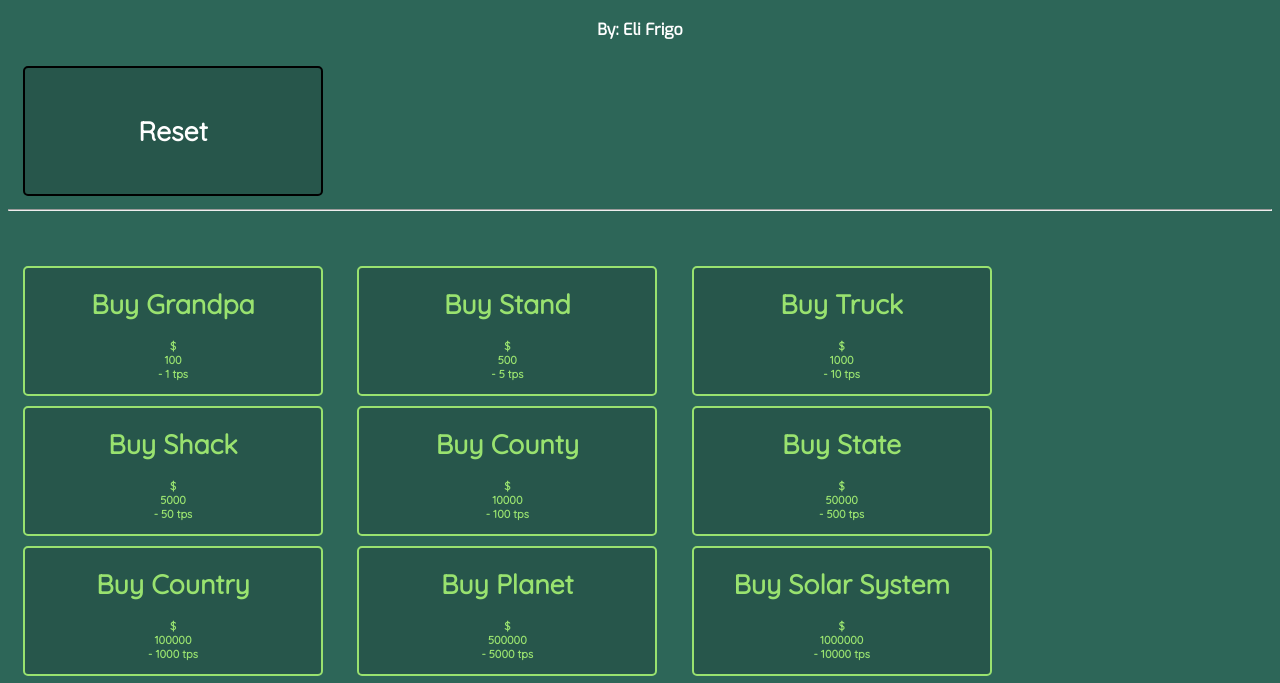
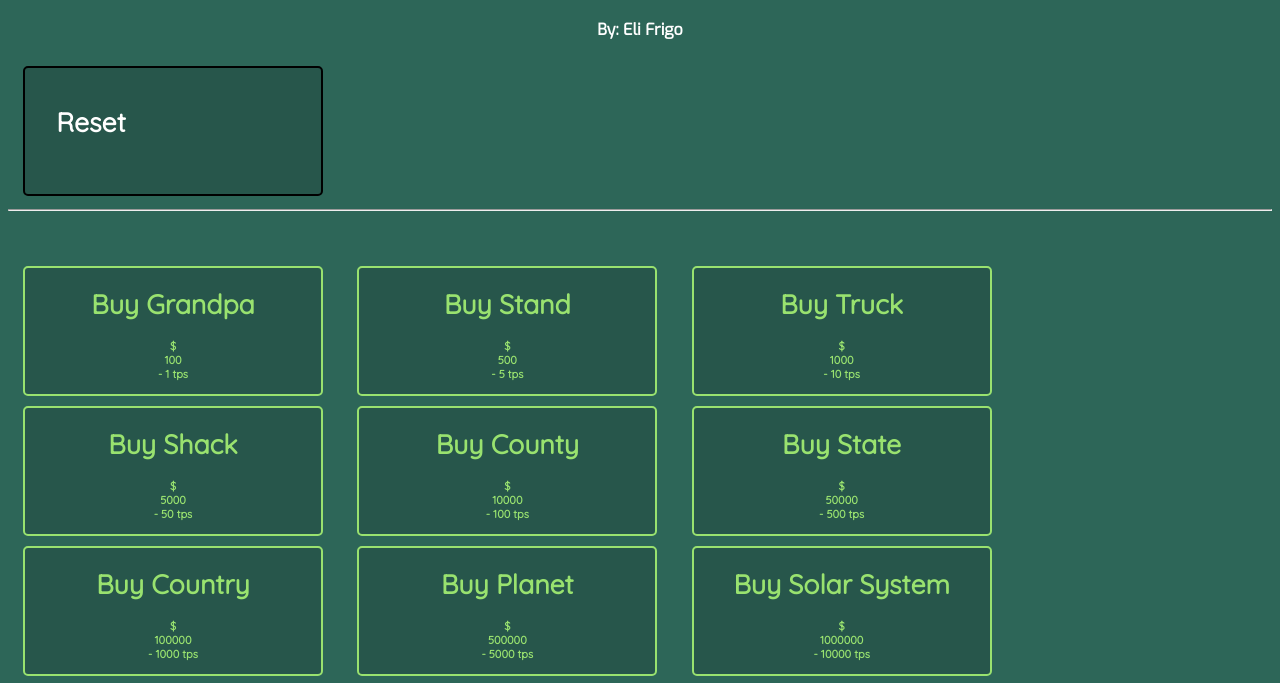
Before and after one commit to EliTheCoder/taco-tapper, a plain HTML site: page index.html in a window 1280 px wide. Shown: the part 66-749 px from the top of the page. Drawn offline with Linux system fonts and the light colour scheme.

Commit message:
Update index.html

```diff
--- a/index.html
+++ b/index.html
@@ -47,6 +47,10 @@
       margin-left: auto;
       margin-right: auto;
     }
+    #reset {
+      height: 52px;
+      width: 120px;
+    }
     button.q {
       color: #99E26F;
       border-color: #99E26F;
@@ -73,7 +77,7 @@
     <body>
     <h1 id="title" class="center">Taco Tapper</h1>
     <h4 class="center">By: Eli Frigo</h4>
-    <button><h1 class="center" onclick="resetPrice();">Reset</h1></button>
+    <button><h1 class="center" id="reset" onclick="resetPrice();">Reset</h1></button>
     <hr style="color: gray;"/>
     <br /><br />
     <button class="center q" onclick="shop.buy(shop.grandpas, 1, grandpas);"><h1>Buy Grandpa</h1><h5>$<div id="grandpas">100</div> - 1 tps</h5></button>
```
